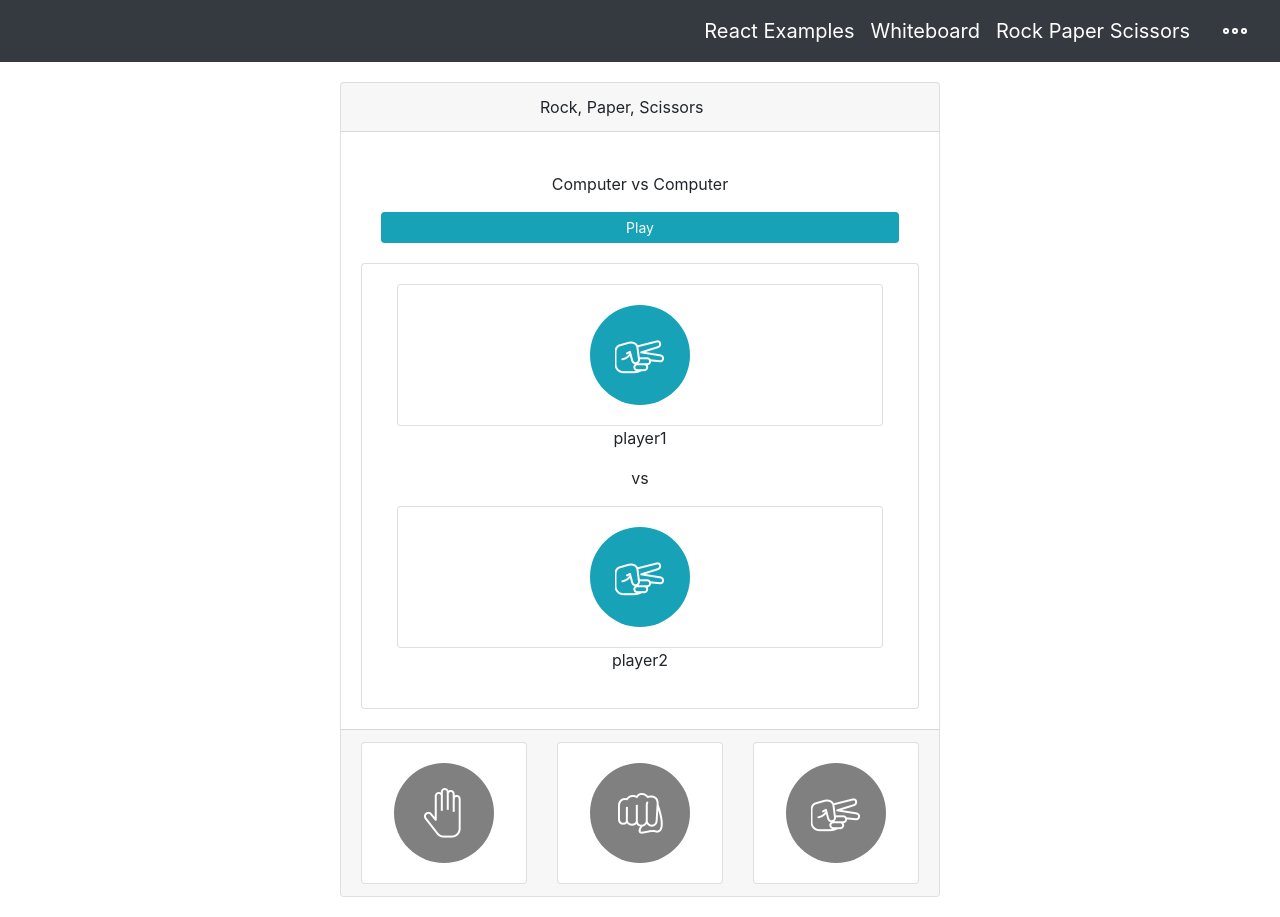
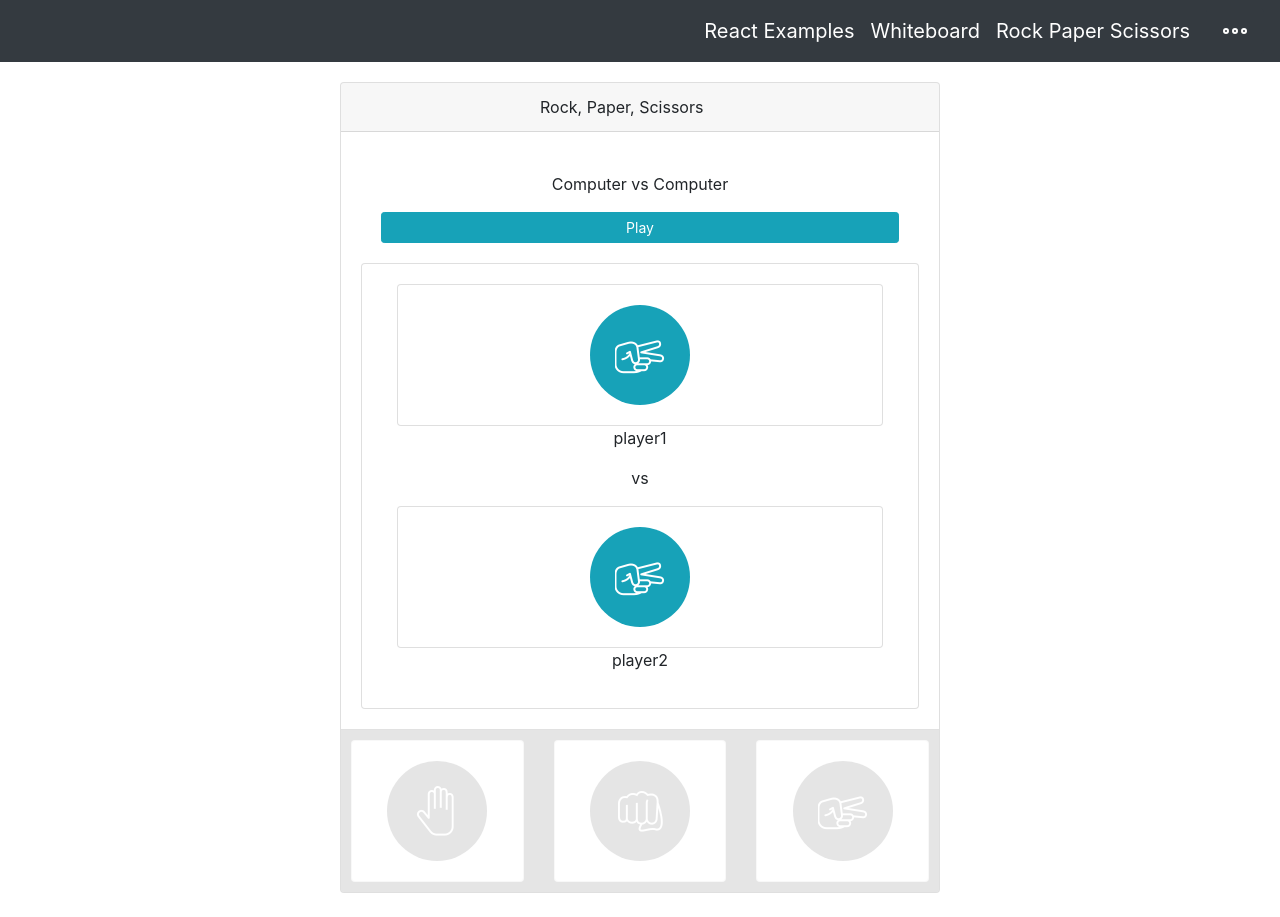
Before and after one commit to daru23/react-context-modal, a React app: page /#/rock-paper-scissors in a window 1280 px wide. Built offline with nearby package versions, Linux system fonts and the light colour scheme.

Commit message:
adding grey layer to disable user plays

```diff
--- a/src/components/RockPaperScissors.jsx
+++ b/src/components/RockPaperScissors.jsx
@@ -18,7 +18,7 @@ export class RockPaperScissors extends Component {
                     <GameMode/>
                     <GameBoard player1={"player1"} player2={"player2"}/>
                 </div>
-                <div className="card-footer text-muted">
+                <div className="card-footer text-muted grey-layer" >
                     <UserPlays/>
                 </div>
             </div>
--- a/src/components/whiteboard.css
+++ b/src/components/whiteboard.css
@@ -86,3 +86,12 @@
     right: 0;
     bottom: 0;
 }
+
+.grey-layer {
+    background-color: gray;
+    top: 50px;
+    left: 50px;
+    padding: 10px;
+    opacity: .2;
+    z-index: 9;
+}
```
